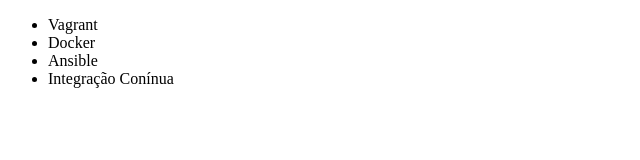
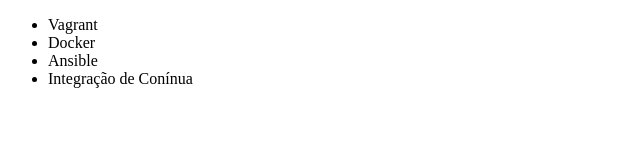
Before and after one commit to lvinicius94/alura-git, a plain HTML site: page index.html in a window 1280 px wide. Shown: the full height of the page, 0-640 px from the left. Drawn offline with Linux system fonts and the light colour scheme.

Commit message:
mudança no parada

```diff
--- a/index.html
+++ b/index.html
@@ -9,7 +9,7 @@
             <li>Vagrant</li>
             <li>Docker</li>
             <li>Ansible</li>
-            <li>Integração Conínua</li>
+            <li>Integração de Conínua</li>
         </ul>
     </body>
 </html>
```
